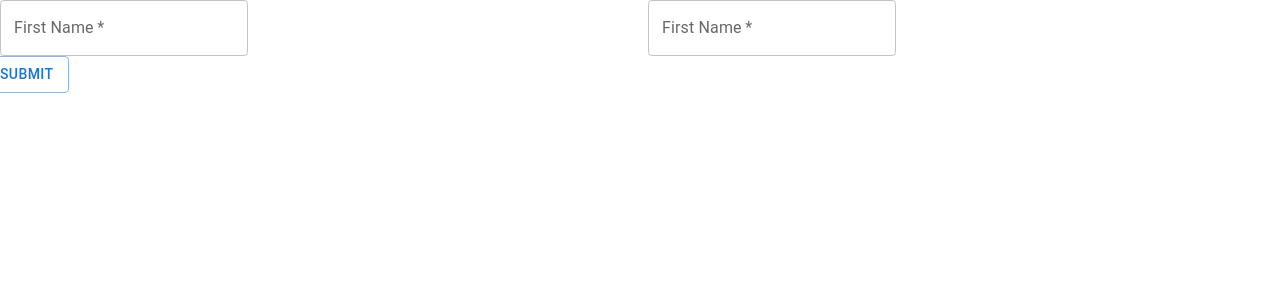
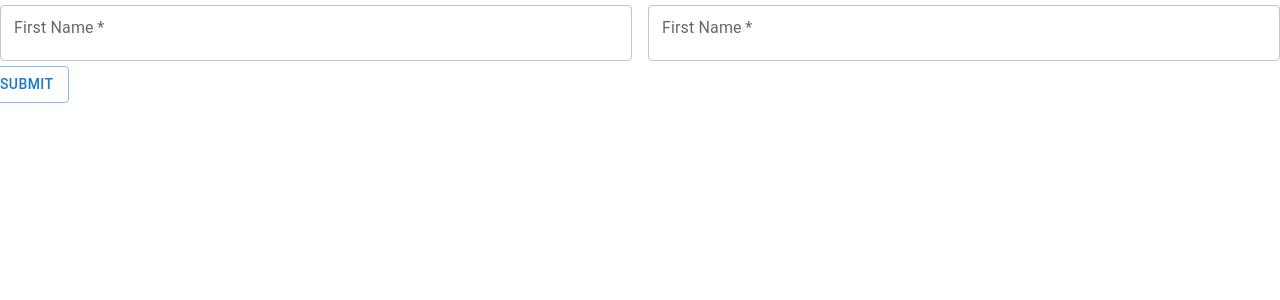
Before and after one commit to mariavisual166/react-form, a React (Create React App) app: page / in a window 1280 px wide. Shown: the top 300 px of the page. Built offline with nearby package versions, Linux system fonts and the light colour scheme.

Commit message:
edit input styles

```diff
--- a/src/Input/Input.js
+++ b/src/Input/Input.js
@@ -1,7 +1,10 @@
 import TextField from "@mui/material/TextField";
 import React from "react";
+import useStyles from "./Input.styles";
 
 function Input({ name, label, required, type }) {
+  const classes = useStyles();
+
   return (
     <TextField
       name={name}
@@ -10,6 +13,7 @@ function Input({ name, label, required, type }) {
       variant="outlined"
       type={type}
       required={required}
+      classes={{ root: classes.input }}
     />
   );
 }
--- a/src/Input/Input.styles.js
+++ b/src/Input/Input.styles.js
@@ -3,9 +3,7 @@ import { makeStyles } from "@material-ui/styles";
 const useStyles = makeStyles({
   input: {
     width: "100%",
-    border: "1px solid #C8C8C8",
-    borderRadius: "5px",
-    height: "30px",
+    padding: "5px 0px",
   },
 });
 
```
